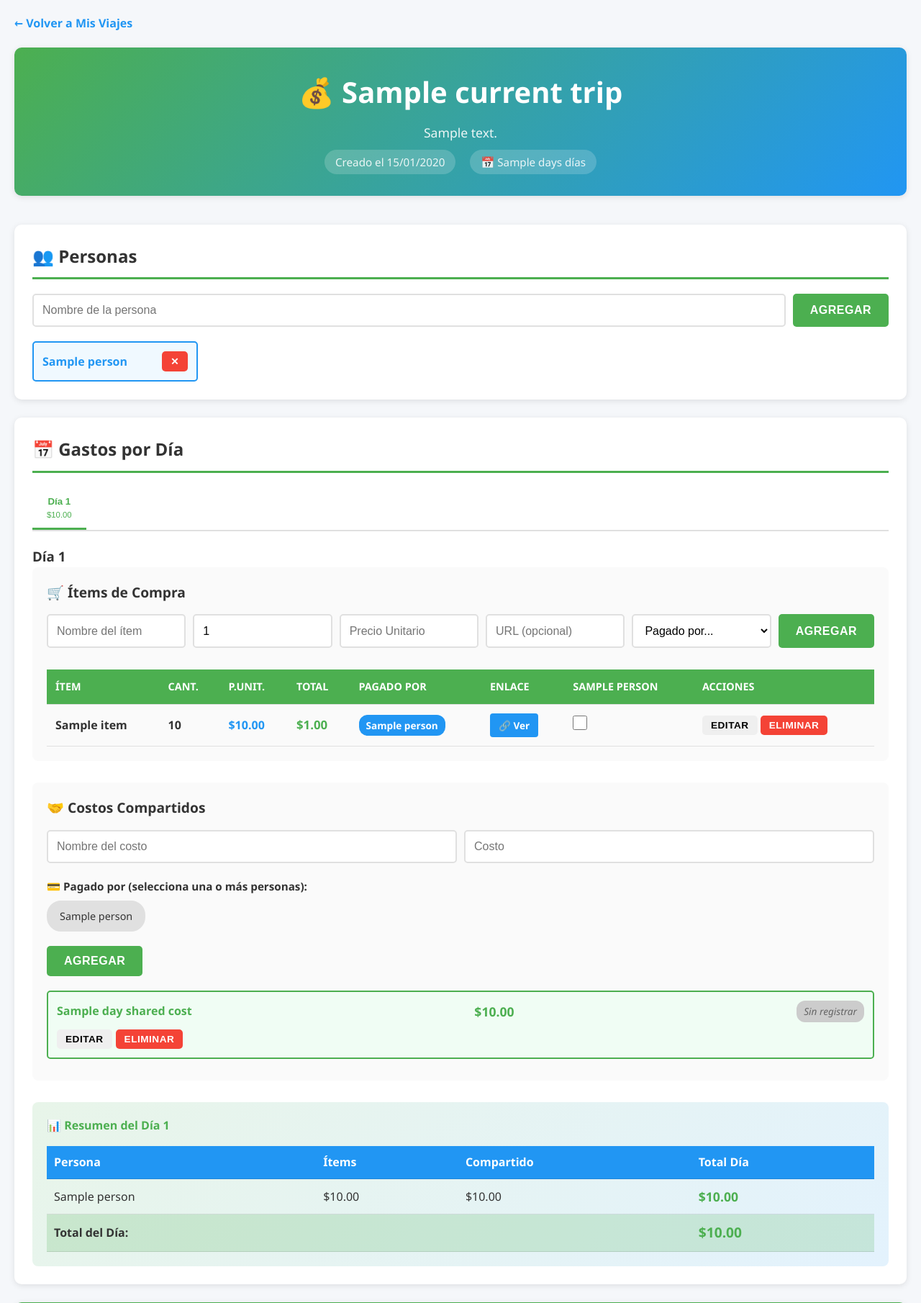
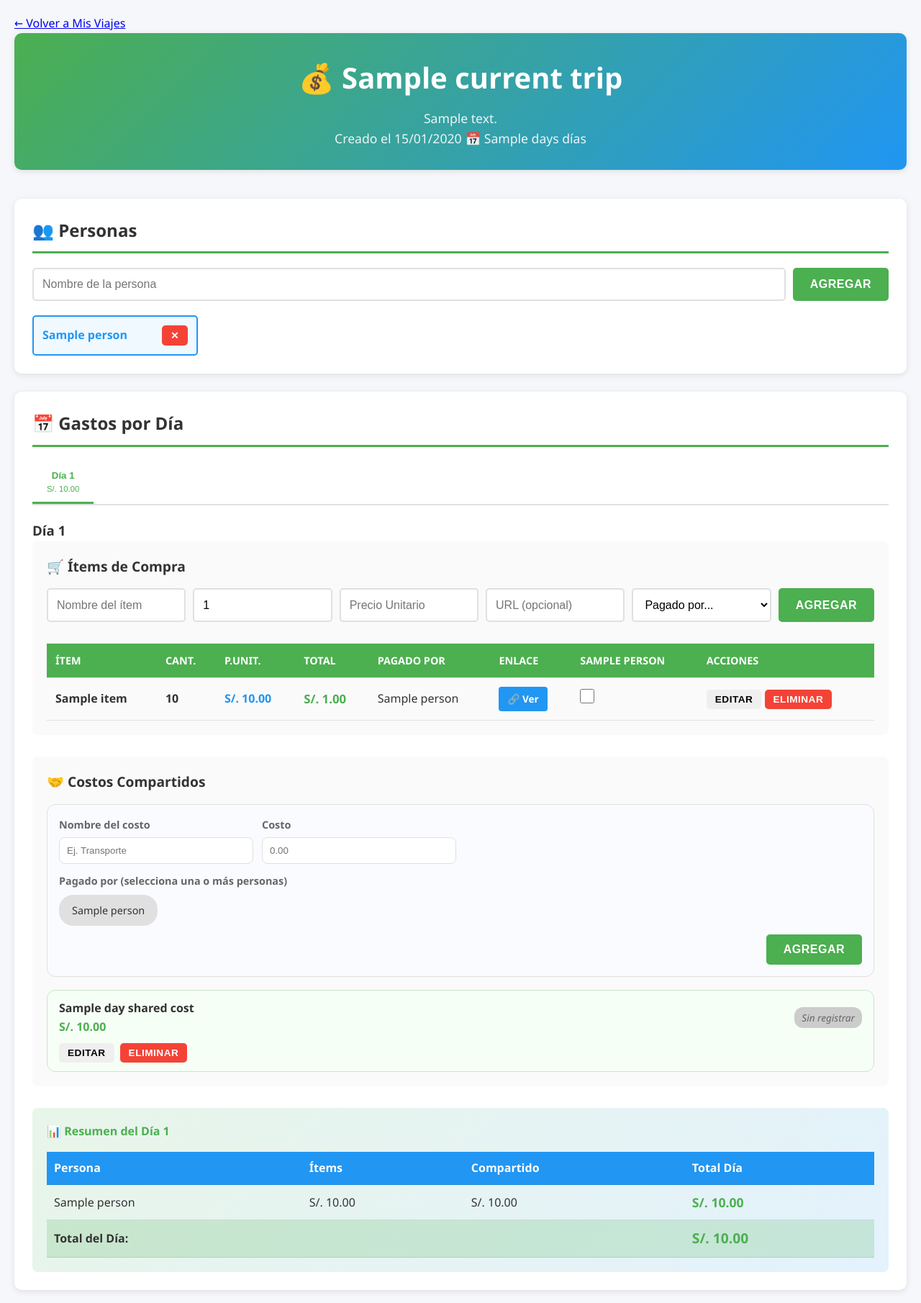
Before and after one commit to YvanPB21/TravelExpenses, a Flask app: template templates/trip_detail.html in a window 1280 px wide. Shown: the top 1810 px of the page at 72% size. Run offline with Flask 3, Linux system fonts and the light colour scheme; the template is opened without the code that fills it: most values are stand-ins (such as "Sample title", 1, 10 or a date in 2020).

Commit message:
Refactor shared costs section in trip detail page for improved layout and styling; update currency format to use S/.

```diff
--- a/static/style.css
+++ b/static/style.css
@@ -859,396 +859,86 @@ header p {
     margin: 10px 0;
 }
 
-@keyframes slideIn {
-    from {
-        transform: translateX(400px);
-        opacity: 0;
-    }
-    to {
-        transform: translateX(0);
-        opacity: 1;
-    }
+.shared-costs-form {
+    margin-bottom: 18px;
 }
 
-@keyframes slideOut {
-    from {
-        transform: translateX(0);
-        opacity: 1;
-    }
-    to {
-        transform: translateX(400px);
-        opacity: 0;
-    }
+.shared-cost-form {
+    display: grid;
+    grid-template-columns: repeat(auto-fit, minmax(220px, 1fr));
+    gap: 12px;
+    align-items: end;
+    padding: 16px;
+    background: #f9fbff;
+    border: 1px solid var(--border-color);
+    border-radius: 12px;
 }
 
-/* Breadcrumb */
-.breadcrumb {
-    margin-bottom: 20px;
+.shared-cost-fields {
+    display: flex;
+    flex-direction: column;
+    gap: 6px;
 }
 
-.breadcrumb a {
-    color: var(--secondary-color);
-    text-decoration: none;
+.field-label {
+    font-size: 0.9rem;
     font-weight: 600;
-    transition: color 0.3s;
+    color: var(--text-light);
 }
 
-.breadcrumb a:hover {
+.shared-cost-form input[type="text"],
+.shared-cost-form input[type="number"] {
+    width: 100%;
+    padding: 10px;
+    border: 1px solid var(--border-color);
+    border-radius: 8px;
+}
+
+.shared-cost-chips {
+    grid-column: 1 / -1;
+    display: flex;
+    flex-direction: column;
+    gap: 8px;
+}
+
+.shared-cost-action {
+    grid-column: 1 / -1;
+    display: flex;
+    justify-content: flex-end;
+}
+
+.shared-cost-card {
+    border: 1px solid #c8e6c9;
+    border-radius: 12px;
+    padding: 12px 16px;
+    background: #f6fff6;
+    display: flex;
+    flex-direction: column;
+    gap: 10px;
+}
+
+.shared-cost-card__main {
+    display: flex;
+    justify-content: space-between;
+    flex-wrap: wrap;
+    gap: 10px;
+}
+
+.shared-cost-card__name {
+    font-weight: 700;
+    color: var(--text-dark);
+    margin: 0;
+}
+
+.shared-cost-card__amount {
+    font-weight: 700;
     color: var(--primary-color);
 }
 
-.trip-info-header {
-    opacity: 0.9;
-    font-size: 0.95em;
-    margin-top: 10px;
+.shared-cost-card__actions {
     display: flex;
-    gap: 20px;
-    justify-content: center;
+    gap: 8px;
     flex-wrap: wrap;
-}
-
-.trip-date-header, .trip-days-header {
-    background: rgba(255, 255, 255, 0.2);
-    padding: 5px 15px;
-    border-radius: 20px;
-}
-
-/* Estilos para viajes */
-.trip-create-card {
-    background: linear-gradient(135deg, #e3f2fd, #f3e5f5);
-    border: 2px solid var(--secondary-color);
-}
-
-.trip-form input[type="text"] {
-    flex: 2;
-    min-width: 250px;
-}
-
-.days-input {
-    flex: 0.5;
-    min-width: 80px;
-}
-
-.description-input {
-    flex: 1.5;
-}
-
-.trip-info {
-    margin: 10px 0;
-}
-
-.trip-days {
-    display: inline-block;
-    background: #e3f2fd;
-    color: var(--secondary-color);
-    padding: 4px 12px;
-    border-radius: 15px;
-    font-size: 0.9em;
-    font-weight: 600;
-}
-
-.trips-grid {
-    display: grid;
-    grid-template-columns: repeat(auto-fill, minmax(300px, 1fr));
-    gap: 20px;
-    margin-top: 20px;
-}
-
-.trip-card {
-    background: white;
-    border: 2px solid var(--border-color);
-    border-radius: 10px;
-    padding: 20px;
-    transition: all 0.3s;
-}
-
-.trip-card:hover {
-    border-color: var(--primary-color);
-    box-shadow: var(--shadow-hover);
-    transform: translateY(-5px);
-}
-
-.trip-header {
-    display: flex;
-    justify-content: space-between;
-    align-items: start;
-    margin-bottom: 10px;
-}
-
-.trip-header h3 {
-    color: var(--text-dark);
-    font-size: 1.3em;
-    margin: 0;
-    flex: 1;
-}
-
-.trip-date {
-    color: var(--text-light);
-    font-size: 0.85em;
-    white-space: nowrap;
-    margin-left: 10px;
-}
-
-.trip-description {
-    color: var(--text-light);
-    margin: 10px 0;
-    font-size: 0.95em;
-}
-
-.trip-actions {
-    display: flex;
-    gap: 10px;
-    margin-top: 15px;
-}
-
-.trip-actions .btn {
-    flex: 1;
-}
-
-/* Estado vacío */
-.empty-state {
-    text-align: center;
-    padding: 60px 20px;
-}
-
-.empty-icon {
-    font-size: 5em;
-    margin-bottom: 20px;
-    opacity: 0.5;
-}
-
-.empty-state h3 {
-    color: var(--text-dark);
-    margin-bottom: 10px;
-}
-
-.empty-state p {
-    color: var(--text-light);
-    font-size: 1.1em;
-}
-
-/* Tarjeta de información */
-.info-card {
-    background: linear-gradient(135deg, #fff8e1, #e8f5e9);
-}
-
-.info-grid {
-    display: grid;
-    grid-template-columns: repeat(auto-fit, minmax(200px, 1fr));
-    gap: 20px;
-    margin-top: 20px;
-}
-
-.info-item {
-    display: flex;
-    gap: 15px;
-    align-items: start;
-}
-
-.info-number {
-    background: var(--primary-color);
-    color: white;
-    width: 40px;
-    height: 40px;
-    border-radius: 50%;
-    display: flex;
-    align-items: center;
-    justify-content: center;
-    font-weight: 700;
-    font-size: 1.2em;
-    flex-shrink: 0;
-}
-
-.info-content h4 {
-    color: var(--text-dark);
-    margin-bottom: 5px;
-}
-
-.info-content p {
-    color: var(--text-light);
-    font-size: 0.9em;
-    margin: 0;
-}
-
-/* Estilos para "Pagado por" */
-.paid-by-cell {
-    text-align: center;
-}
-
-.paid-by-badge {
-    display: inline-block;
-    background: #2196F3;
-    color: white;
-    padding: 4px 10px;
-    border-radius: 12px;
-    font-size: 0.85em;
-    font-weight: 600;
-}
-
-.no-paid {
-    color: #999;
-}
-
-/* Tabla de Pagos */
-.payments-card {
-    background: linear-gradient(135deg, #fff9e6, #e8f5e9);
-    border: 2px solid #FFC107;
-}
-
-.payments-table {
-    width: 100%;
-    border-collapse: collapse;
-    margin-bottom: 20px;
-}
-
-.payments-table th,
-.payments-table td {
-    padding: 12px;
-    text-align: left;
-    border-bottom: 1px solid rgba(0, 0, 0, 0.1);
-}
-
-.payments-table th {
-    background: #FFC107;
-    color: #000;
-    font-weight: 600;
-    text-transform: uppercase;
-    font-size: 0.9em;
-}
-
-.paid-cell {
-    color: #2196F3;
-    font-weight: 600;
-}
-
-.owes-cell {
-    color: #FF5722;
-    font-weight: 600;
-}
-
-.balance-cell {
-    font-weight: 700;
-    font-size: 1.1em;
-    text-align: center;
-}
-
-.balance-positive {
-    color: #4CAF50;
-    font-size: 1.2em;
-}
-
-.balance-negative {
-    color: #f44336;
-    font-size: 1.2em;
-}
-
-.balance-zero {
-    color: #757575;
-}
-
-.balance-hint {
-    display: block;
-    font-size: 0.75em;
-    font-weight: normal;
-    opacity: 0.8;
-    margin-top: 2px;
-}
-
-.payments-explanation {
-    background: white;
-    padding: 20px;
-    border-radius: 8px;
-    border-left: 4px solid #FFC107;
-}
-
-.payments-explanation h4 {
-    margin: 0 0 15px 0;
-    color: #F57C00;
-}
-
-.payments-explanation ul {
-    margin: 0;
-    padding-left: 20px;
-}
-
-.payments-explanation li {
-    margin-bottom: 10px;
-    line-height: 1.6;
-}
-
-.payments-explanation strong {
-    color: #000;
-}
-
-/* Loader/Spinner Global */
-.loader-overlay {
-    position: fixed;
-    top: 0;
-    left: 0;
-    width: 100%;
-    height: 100%;
-    background: rgba(0, 0, 0, 0.5);
-    display: none;
-    justify-content: center;
-    align-items: center;
-    z-index: 10000;
-    backdrop-filter: blur(3px);
-}
-
-.loader-overlay.show {
-    display: flex;
-}
-
-.loader-container {
-    background: white;
-    padding: 30px 40px;
-    border-radius: 15px;
-    box-shadow: 0 10px 40px rgba(0, 0, 0, 0.3);
-    text-align: center;
-}
-
-.loader-spinner {
-    width: 50px;
-    height: 50px;
-    border: 5px solid #f3f3f3;
-    border-top: 5px solid var(--primary-color);
-    border-radius: 50%;
-    animation: spin 1s linear infinite;
-    margin: 0 auto 15px;
-}
-
-@keyframes spin {
-    0% { transform: rotate(0deg); }
-    100% { transform: rotate(360deg); }
-}
-
-.loader-text {
-    color: var(--text-dark);
-    font-size: 1.1em;
-    font-weight: 600;
-    margin: 0;
-}
-
-/* Botón con loader inline */
-.btn-loading {
-    position: relative;
-    pointer-events: none;
-    opacity: 0.7;
-}
-
-.btn-loading::after {
-    content: "";
-    position: absolute;
-    width: 16px;
-    height: 16px;
-    top: 50%;
-    left: 50%;
-    margin-left: -8px;
-    margin-top: -8px;
-    border: 2px solid transparent;
-    border-top-color: #ffffff;
-    border-radius: 50%;
-    animation: spin 0.6s linear infinite;
 }
 
 /* Responsive */
@@ -1287,6 +977,20 @@ header p {
     .totals-table {
         font-size: 0.9em;
     }
+
+    .shared-cost-form {
+        grid-template-columns: 1fr;
+        padding: 14px;
+    }
+
+    .shared-cost-action {
+        justify-content: stretch;
+    }
+
+    .shared-cost-card__main {
+        flex-direction: column;
+        align-items: flex-start;
+    }
 }
 
 /* Animaciones */
--- a/templates/trip_detail.html
+++ b/templates/trip_detail.html
@@ -185,15 +185,22 @@
                     <!-- Costos Compartidos del día -->
                     <div class="day-section">
                         <h4>🤝 Costos Compartidos</h4>
-                        <form action="{{ url_for('add_shared_cost') }}" method="POST" class="add-form">
+                        <div class="shared-costs-form">
+                            <form action="{{ url_for('add_shared_cost') }}" method="POST" class="shared-cost-form">
                                 <input type="hidden" name="trip_id" value="{{ current_trip.id }}">
                                 <input type="hidden" name="day" value="{{ day_data.day_number }}">
-                            <input type="text" name="name" placeholder="Nombre del costo" required>
-                            <input type="number" name="cost" placeholder="Costo" step="0.01" min="0.01" required>
 
-                            <!-- Chips seleccionables de "Pagado por" -->
-                            <div class="paid-by-chips-container" style="flex: 1 1 100%;">
-                                <label class="paid-by-label">💳 Pagado por (selecciona una o más personas):</label>
+                                <div class="shared-cost-fields">
+                                    <label class="field-label" for="shared-name-{{ day_data.day_number }}">Nombre del costo</label>
+                                    <input id="shared-name-{{ day_data.day_number }}" type="text" name="name" placeholder="Ej. Transporte" required>
+                                </div>
+                                <div class="shared-cost-fields">
+                                    <label class="field-label" for="shared-amount-{{ day_data.day_number }}">Costo</label>
+                                    <input id="shared-amount-{{ day_data.day_number }}" type="number" name="cost" placeholder="0.00" step="0.01" min="0.01" required>
+                                </div>
+
+                                <div class="shared-cost-chips">
+                                    <span class="field-label">Pagado por (selecciona una o más personas)</span>
                                     <div class="chips-wrapper">
                                         {% for person in persons %}
                                         <label class="chip-person" onclick="toggleChip(this)">
@@ -204,19 +211,24 @@
                                     </div>
                                 </div>
 
+                                <div class="shared-cost-action">
                                     <button type="submit" class="btn btn-success">Agregar</button>
+                                </div>
                             </form>
+                        </div>
 
                         {% if day_data.day_shared_costs %}
                         <div class="shared-costs-list">
                             {% for sc in day_data.day_shared_costs %}
-                            <div class="shared-cost-item" id="shared-item-{{ sc.id }}">
-                                <div class="shared-cost-info">
-                                    <span class="shared-name">{{ sc.name }}</span>
-                                    <span class="shared-cost">${{ "%.2f"|format(sc.cost) }}</span>
+                            <div class="shared-cost-card" id="shared-item-{{ sc.id }}">
+                                <div class="shared-cost-card__main">
+                                    <div>
+                                        <p class="shared-cost-card__name">{{ sc.name }}</p>
+                                        <span class="shared-cost-card__amount">S/. {{ "%.2f"|format(sc.cost) }}</span>
+                                    </div>
                                     <div class="shared-paid-by">
                                         {% if sc.paid_by_person_ids %}
-                                            <span class="paid-by-label-small">💳</span>
+                                            <span class="paid-by-label-small">Pagado por:</span>
                                             {% for person in persons %}
                                                 {% if person.id in sc.paid_by_person_ids %}
                                                     <span class="paid-by-badge">{{ person.name }}</span>
@@ -227,10 +239,10 @@
                                         {% endif %}
                                     </div>
                                 </div>
-                                <div class="shared-cost-actions">
+                                <div class="shared-cost-card__actions">
                                     <button type="button" class="btn btn-secondary btn-small" onclick="toggleEditShared({{ sc.id }})">Editar</button>
-                                    <form action="{{ url_for('remove_shared_cost', trip_id=current_trip.id, shared_cost_id=sc.id) }}" method="POST" style="display: inline;">
-                                        <button type="submit" class="btn btn-danger btn-small" onclick="return confirm('¿Eliminar este costo compartido?')">Eliminar</button>
+                                    <form action="{{ url_for('remove_shared_cost', trip_id=current_trip.id, shared_cost_id=sc.id) }}" method="POST" onsubmit="return confirm('¿Eliminar este costo compartido?')">
+                                        <button type="submit" class="btn btn-danger btn-small">Eliminar</button>
                                     </form>
                                 </div>
                             </div>
@@ -405,17 +411,17 @@
                             {% for person in persons %}
                             <tr>
                                 <td class="person-name-cell">{{ person.name }}</td>
-                                <td class="paid-cell">${{ "%.2f"|format(payments_summary[person.id].total_paid) }}</td>
-                                <td class="owes-cell">${{ "%.2f"|format(payments_summary[person.id].total_owes) }}</td>
+                                <td class="paid-cell">S/. {{ "%.2f"|format(payments_summary[person.id].total_paid) }}</td>
+                                <td class="owes-cell">S/. {{ "%.2f"|format(payments_summary[person.id].total_owes) }}</td>
                                 <td class="balance-cell {% if payments_summary[person.id].balance > 0 %}positive{% elif payments_summary[person.id].balance < 0 %}negative{% else %}zero{% endif %}">
                                     {% if payments_summary[person.id].balance > 0 %}
-                                        <span class="balance-positive">+${{ "%.2f"|format(payments_summary[person.id].balance) }}</span>
+                                        <span class="balance-positive">+S/. {{ "%.2f"|format(payments_summary[person.id].balance) }}</span>
                                         <small class="balance-hint">Le deben</small>
                                     {% elif payments_summary[person.id].balance < 0 %}
-                                        <span class="balance-negative">-${{ "%.2f"|format(payments_summary[person.id].balance|abs) }}</span>
+                                        <span class="balance-negative">-S/. {{ "%.2f"|format(payments_summary[person.id].balance|abs) }}</span>
                                         <small class="balance-hint">Debe</small>
                                     {% else %}
-                                        <span class="balance-zero">$0.00</span>
+                                        <span class="balance-zero">S/. 0.00</span>
                                         <small class="balance-hint">A mano</small>
                                     {% endif %}
                                 </td>
@@ -604,7 +610,7 @@
                     if (label && value) {
                         for (const [key, val] of Object.entries(verificationValues)) {
                             if (label.textContent.includes(key)) {
-                                value.textContent = `$${val.toFixed(2)}`;
+                                value.textContent = `S/. ${val.toFixed(2)}`;
                                 if (key === 'Diferencia') {
                                     value.className = 'verification-value ' + (summary.is_balanced ? 'balanced' : 'unbalanced');
                                 }
@@ -640,9 +646,9 @@
                             if (rows[idx]) {
                                 const cells = rows[idx].querySelectorAll('td');
                                 if (cells.length >= 4) {
-                                    cells[1].textContent = `$${amounts.items_total.toFixed(2)}`;
-                                    cells[2].textContent = `$${amounts.shared_total.toFixed(2)}`;
-                                    cells[3].textContent = `$${amounts.total.toFixed(2)}`;
+                                    cells[1].textContent = `S/. ${amounts.items_total.toFixed(2)}`;
+                                    cells[2].textContent = `S/. ${amounts.shared_total.toFixed(2)}`;
+                                    cells[3].textContent = `S/. ${amounts.total.toFixed(2)}`;
                                 }
                             }
                             idx++;
```
Also changed, not shown: other parts of templates/trip_detail.html (+29 -35 lines). Lines whose indentation alone changed are shown as unchanged.
